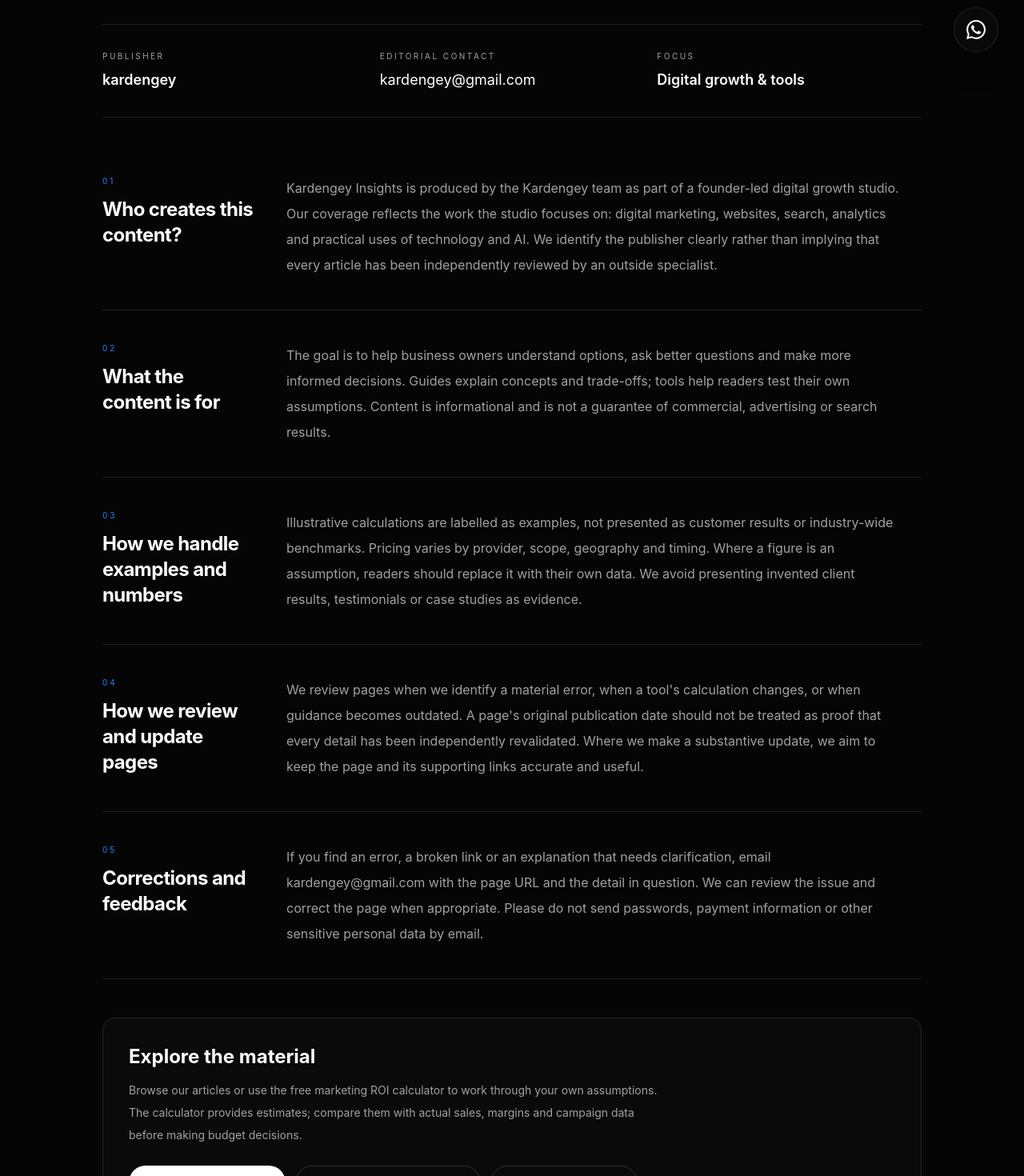
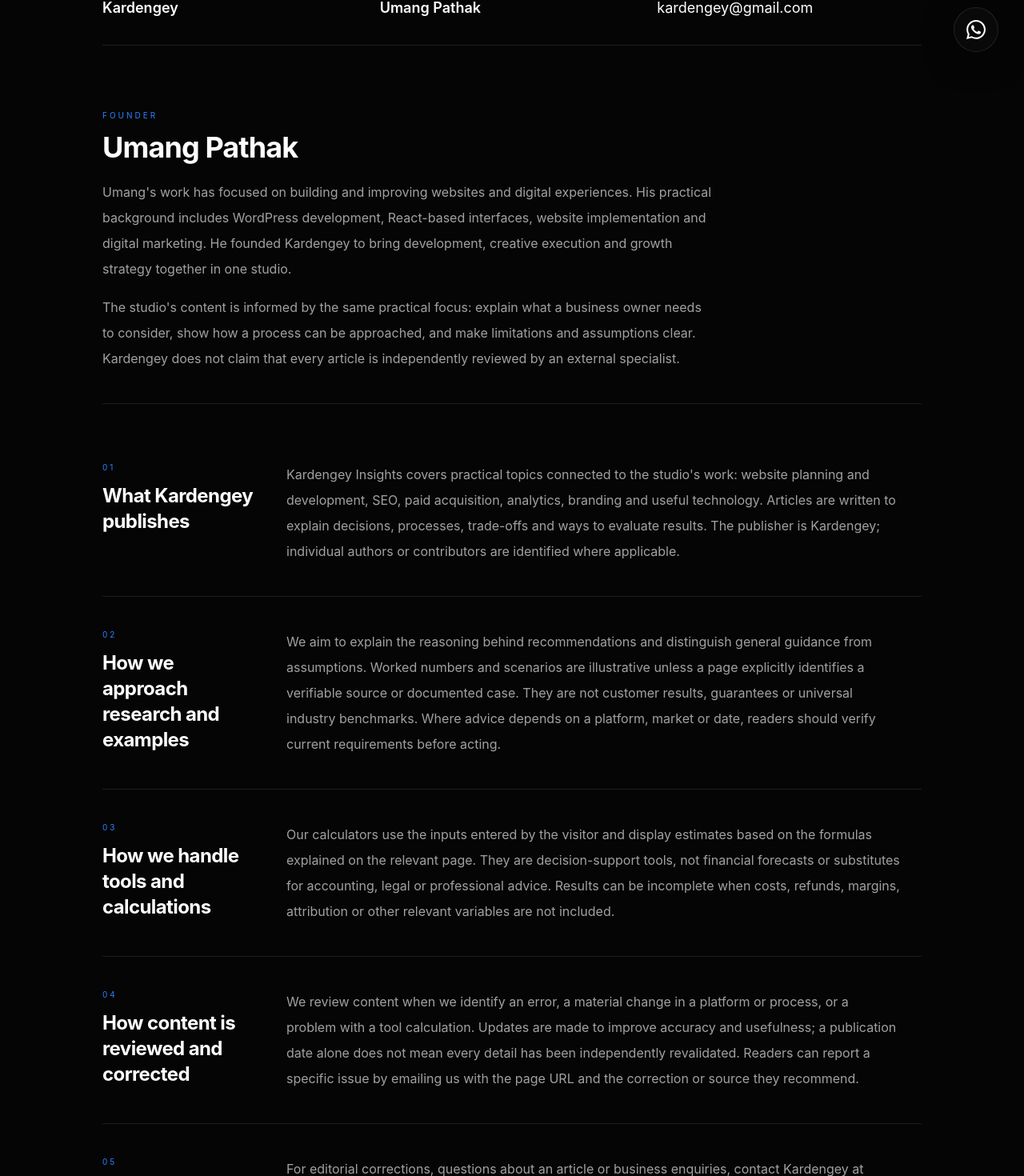
Before and after one commit to WhoUmang/kardengey, a React (Vite) app: page /about-editorial-standards in a window 1280 px wide. Shown: the part 703-2173 px from the top of the page at 80% size. Built offline with nearby package versions, Linux system fonts and the light colour scheme.

Commit message:
Strengthen publisher identity and editorial transparency

```diff
--- a/src/pages/AboutEditorialStandards.jsx
+++ b/src/pages/AboutEditorialStandards.jsx
@@ -3,24 +3,28 @@ import SEO from "../components/SEO";
 
 const principles = [
   {
-    title: "Who creates this content?",
-    body: "Kardengey Insights is produced by the Kardengey team as part of a founder-led digital growth studio. Our coverage reflects the work the studio focuses on: digital marketing, websites, search, analytics and practical uses of technology and AI. We identify the publisher clearly rather than implying that every article has been independently reviewed by an outside specialist."
+    title: "Who is behind Kardengey?",
+    body: "Kardengey is an independent, founder-led digital growth studio founded by Umang Pathak. Umang's professional background includes web development and building digital experiences, with hands-on work across WordPress, React, website implementation, search optimisation and digital marketing. Kardengey brings these disciplines together to help businesses improve how they present themselves, attract relevant audiences and convert interest into enquiries."
   },
   {
-    title: "What the content is for",
-    body: "The goal is to help business owners understand options, ask better questions and make more informed decisions. Guides explain concepts and trade-offs; tools help readers test their own assumptions. Content is informational and is not a guarantee of commercial, advertising or search results."
+    title: "What Kardengey publishes",
+    body: "Kardengey Insights covers practical topics connected to the studio's work: website planning and development, SEO, paid acquisition, analytics, branding and useful technology. Articles are written to explain decisions, processes, trade-offs and ways to evaluate results. The publisher is Kardengey; individual authors or contributors are identified where applicable."
   },
   {
-    title: "How we handle examples and numbers",
-    body: "Illustrative calculations are labelled as examples, not presented as customer results or industry-wide benchmarks. Pricing varies by provider, scope, geography and timing. Where a figure is an assumption, readers should replace it with their own data. We avoid presenting invented client results, testimonials or case studies as evidence."
+    title: "How we approach research and examples",
+    body: "We aim to explain the reasoning behind recommendations and distinguish general guidance from assumptions. Worked numbers and scenarios are illustrative unless a page explicitly identifies a verifiable source or documented case. They are not customer results, guarantees or universal industry benchmarks. Where advice depends on a platform, market or date, readers should verify current requirements before acting."
   },
   {
-    title: "How we review and update pages",
-    body: "We review pages when we identify a material error, when a tool's calculation changes, or when guidance becomes outdated. A page's original publication date should not be treated as proof that every detail has been independently revalidated. Where we make a substantive update, we aim to keep the page and its supporting links accurate and useful."
+    title: "How we handle tools and calculations",
+    body: "Our calculators use the inputs entered by the visitor and display estimates based on the formulas explained on the relevant page. They are decision-support tools, not financial forecasts or substitutes for accounting, legal or professional advice. Results can be incomplete when costs, refunds, margins, attribution or other relevant variables are not included."
   },
   {
-    title: "Corrections and feedback",
-    body: "If you find an error, a broken link or an explanation that needs clarification, email kardengey@gmail.com with the page URL and the detail in question. We can review the issue and correct the page when appropriate. Please do not send passwords, payment information or other sensitive personal data by email."
+    title: "How content is reviewed and corrected",
+    body: "We review content when we identify an error, a material change in a platform or process, or a problem with a tool calculation. Updates are made to improve accuracy and usefulness; a publication date alone does not mean every detail has been independently revalidated. Readers can report a specific issue by emailing us with the page URL and the correction or source they recommend."
+  },
+  {
+    title: "Contact the publisher",
+    body: "For editorial corrections, questions about an article or business enquiries, contact Kardengey at kardengey@gmail.com. You can also use the contact section on our website. Please do not send passwords, payment information or sensitive personal data through ordinary email."
   }
 ];
 
@@ -28,39 +32,54 @@ export default function AboutEditorialStandards() {
   return (
     <>
       <SEO
-        title="About Kardengey Insights & Editorial Standards"
-        description="Learn who publishes Kardengey Insights, how examples and marketing calculations are presented, how content is maintained, and how to request a correction."
+        title="About Kardengey | Publisher, Founder & Editorial Standards"
+        description="Meet Kardengey founder Umang Pathak, learn about the studio's digital experience, what Kardengey Insights covers, and how we research, review and correct content."
         canonical="https://kardengey.com/about-editorial-standards"
       />
       <main className="min-h-screen bg-[#050505] px-[6vw] pb-24 pt-32 text-white md:pt-40">
         <div className="mx-auto max-w-5xl">
           <Link to="/" className="text-[10px] uppercase tracking-[0.3em] text-neutral-500 transition hover:text-white">← kardengey</Link>
-          <p className="mt-16 text-[10px] uppercase tracking-[0.4em] text-blue-500">About / Editorial standards</p>
+          <p className="mt-16 text-[10px] uppercase tracking-[0.4em] text-blue-500">About / Publisher information</p>
           <h1 className="mt-6 max-w-4xl text-[clamp(3rem,8vw,6.5rem)] font-black uppercase leading-[0.88] tracking-[-0.07em]">
-            Useful thinking.<br /><span className="text-neutral-600">Clear standards.</span>
+            Built on<br /><span className="text-neutral-600">practical work.</span>
           </h1>
           <p className="mt-8 max-w-3xl text-base leading-8 text-neutral-400 md:text-lg">
-            Kardengey publishes practical material about digital marketing, websites, search, analytics and technology. This page explains who is behind that material, what readers should expect from it, and how to flag an error.
+            Kardengey is a founder-led digital growth studio working across websites, search, performance marketing, branding and practical technology. This page explains who runs the studio, what we publish and the standards we aim to follow.
           </p>
+
           <section className="mt-12 grid gap-4 border-y border-white/10 py-8 sm:grid-cols-3">
-            <div><p className="text-[10px] uppercase tracking-[0.25em] text-neutral-600">Publisher</p><p className="mt-2 text-lg font-semibold">kardengey</p></div>
-            <div><p className="text-[10px] uppercase tracking-[0.25em] text-neutral-600">Editorial contact</p><a className="mt-2 inline-block text-lg underline decoration-blue-500 underline-offset-4" href="mailto:kardengey@gmail.com">kardengey@gmail.com</a></div>
-            <div><p className="text-[10px] uppercase tracking-[0.25em] text-neutral-600">Focus</p><p className="mt-2 text-lg font-semibold">Digital growth & tools</p></div>
+            <div><p className="text-[10px] uppercase tracking-[0.25em] text-neutral-600">Publisher</p><p className="mt-2 text-lg font-semibold">Kardengey</p></div>
+            <div><p className="text-[10px] uppercase tracking-[0.25em] text-neutral-600">Founder</p><p className="mt-2 text-lg font-semibold">Umang Pathak</p></div>
+            <div><p className="text-[10px] uppercase tracking-[0.25em] text-neutral-600">Editorial contact</p><a className="mt-2 inline-block break-all text-lg underline decoration-blue-500 underline-offset-4" href="mailto:kardengey@gmail.com">kardengey@gmail.com</a></div>
           </section>
+
+          <section className="mt-10 border-b border-white/10 py-8 md:py-10">
+            <p className="text-[10px] uppercase tracking-[0.3em] text-blue-500">Founder</p>
+            <h2 className="mt-3 text-3xl font-bold tracking-tight md:text-4xl">Umang Pathak</h2>
+            <p className="mt-5 max-w-3xl text-sm leading-7 text-neutral-400 md:text-base md:leading-8">
+              Umang's work has focused on building and improving websites and digital experiences. His practical background includes WordPress development, React-based interfaces, website implementation and digital marketing. He founded Kardengey to bring development, creative execution and growth strategy together in one studio.
+            </p>
+            <p className="mt-4 max-w-3xl text-sm leading-7 text-neutral-400 md:text-base md:leading-8">
+              The studio's content is informed by the same practical focus: explain what a business owner needs to consider, show how a process can be approached, and make limitations and assumptions clear. Kardengey does not claim that every article is independently reviewed by an external specialist.
+            </p>
+          </section>
+
           <div className="mt-8">
-            {principles.map((item, index) => (
+            {principles.slice(1).map((item, index) => (
               <section key={item.title} className="grid gap-4 border-b border-white/10 py-8 md:grid-cols-[190px_minmax(0,1fr)] md:gap-10 md:py-10">
                 <div><p className="text-[10px] uppercase tracking-[0.3em] text-blue-500">{String(index + 1).padStart(2, "0")}</p><h2 className="mt-3 text-xl font-bold tracking-tight md:text-2xl">{item.title}</h2></div>
                 <p className="max-w-3xl text-sm leading-7 text-neutral-400 md:text-base md:leading-8">{item.body}</p>
               </section>
             ))}
           </div>
+
           <section className="mt-12 rounded-2xl border border-white/10 bg-white/[0.025] p-6 md:p-8">
-            <h2 className="text-2xl font-bold">Explore the material</h2>
-            <p className="mt-3 max-w-2xl text-sm leading-7 text-neutral-400">Browse our articles or use the free marketing ROI calculator to work through your own assumptions. The calculator provides estimates; compare them with actual sales, margins and campaign data before making budget decisions.</p>
+            <h2 className="text-2xl font-bold">Explore Kardengey</h2>
+            <p className="mt-3 max-w-2xl text-sm leading-7 text-neutral-400">Browse practical articles, review the services we offer, or use our free marketing calculators with your own business figures.</p>
             <div className="mt-6 flex flex-wrap gap-3">
               <Link to="/insights" className="rounded-full bg-white px-5 py-3 text-xs font-bold uppercase tracking-[0.15em] text-black transition hover:bg-blue-500 hover:text-white">Browse Insights ↗</Link>
-              <Link to="/tools/marketing-roi-calculator" className="rounded-full border border-white/15 px-5 py-3 text-xs font-bold uppercase tracking-[0.15em] text-white transition hover:border-blue-500">Open ROI calculator ↗</Link>
+              <Link to="/services" className="rounded-full border border-white/15 px-5 py-3 text-xs font-bold uppercase tracking-[0.15em] text-white transition hover:border-blue-500">Our services ↗</Link>
+              <Link to="/tools/marketing-tools" className="rounded-full border border-white/15 px-5 py-3 text-xs font-bold uppercase tracking-[0.15em] text-white transition hover:border-blue-500">Free marketing tools ↗</Link>
               <Link to="/privacy-policy" className="rounded-full border border-white/15 px-5 py-3 text-xs font-bold uppercase tracking-[0.15em] text-white transition hover:border-blue-500">Privacy policy ↗</Link>
             </div>
           </section>
```
